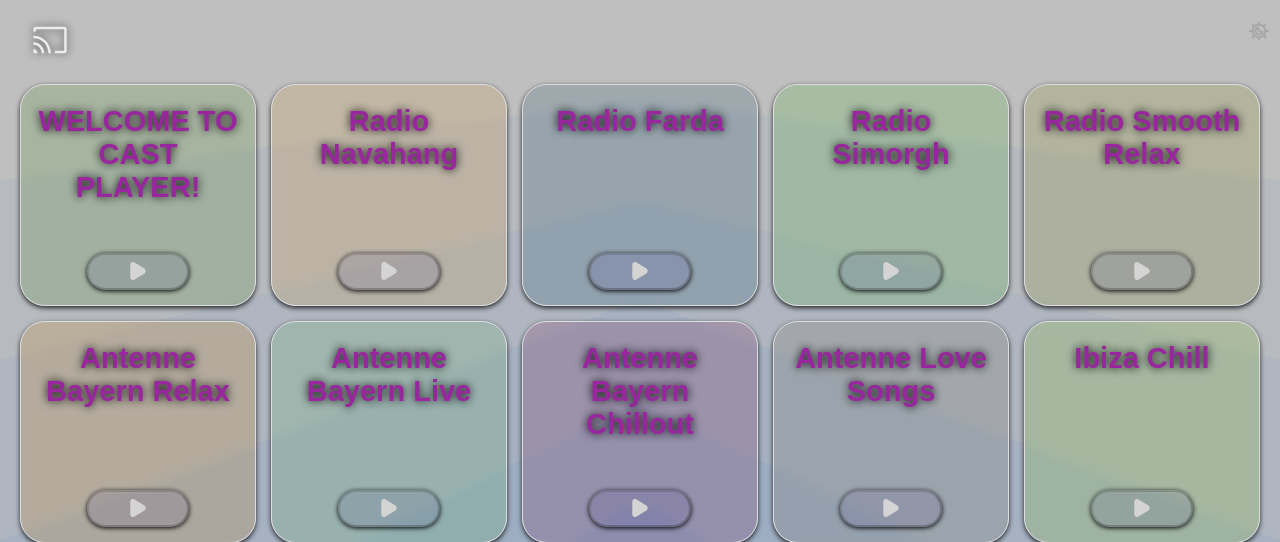
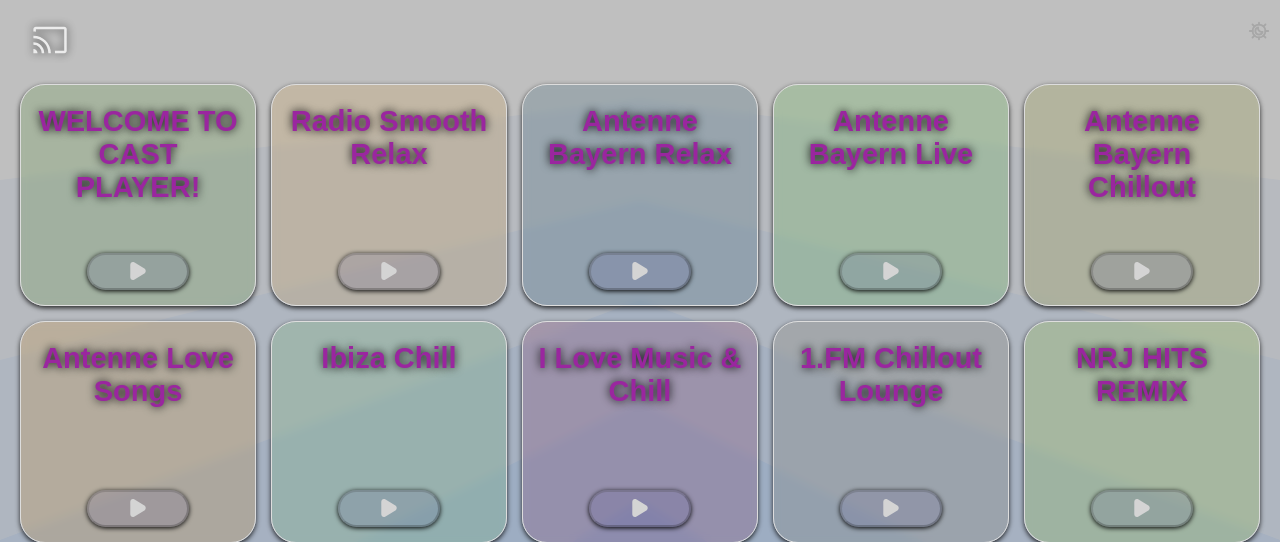
Before and after one commit to ivamaan/Online-Radio-Player, a PHP site: page / in a window 1280 px wide. Shown: the top 542 px of the page. Run offline with PHP 8.4, Linux system fonts and the light colour scheme; some web fonts are replaced.

Commit message:
Update index.php

```diff
--- a/index.php
+++ b/index.php
@@ -4,18 +4,6 @@
     [
         'name' => 'WELCOME TO CAST PLAYER! ',
         'url' => 'welcome.mp3'
-    ],
-    [
-        'name' => 'Radio Navahang',
-        'url' => 'https://navairan.com/stream.nsv'
-    ],
-    [
-        'name' => 'Radio Farda',
-        'url' => 'https://n02.radiojar.com/cp13r2cpn3quv'
-    ],
-    [
-        'name' => 'Radio Simorgh',
-        'url' => 'https://stream-160.zeno.fm/9svfnobkrxrvv'
     ],
     [
         'name' => 'Radio Smooth Relax',
```
